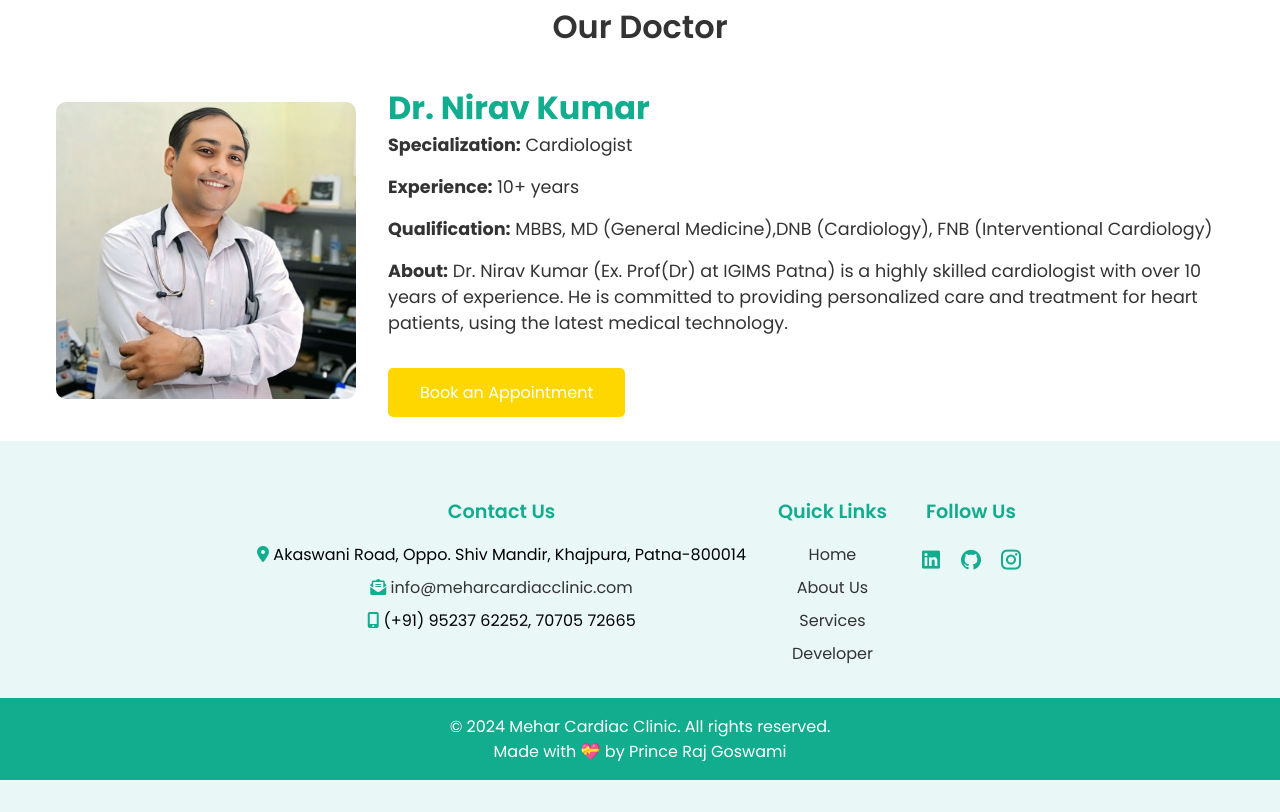
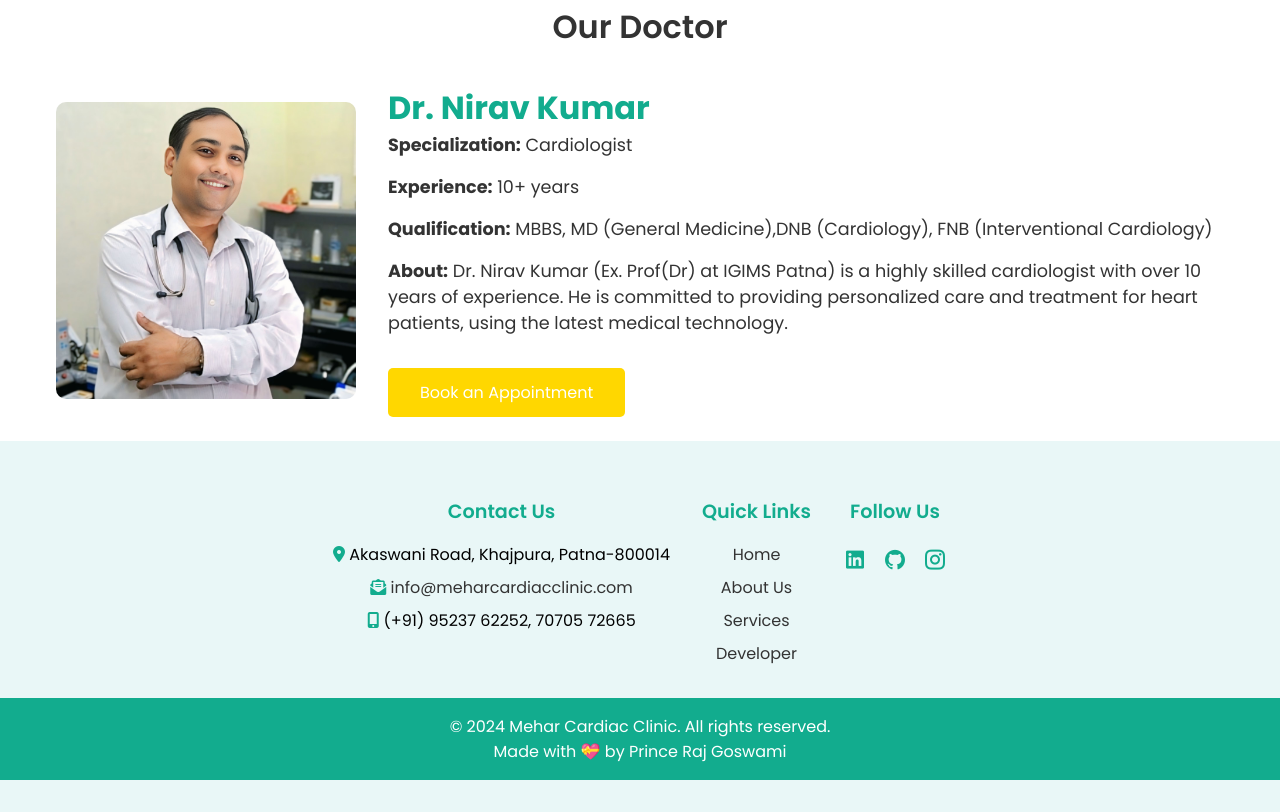
Before and after one commit to Princebharti516/Dr-Nirav-s-Clinic, a plain HTML site: page index.html in a window 1280 px wide. Shown: the part 2716-3528 px from the top of the page. Drawn offline with nearby package versions, Linux system fonts and the light colour scheme.

Commit message:
Index.html

```diff
--- a/index.html
+++ b/index.html
@@ -252,7 +252,7 @@ Trust Dr. Nirav and our team to guide you on your journey to a healthier, strong
         <div class="footer__col">
           <h4>Contact Us</h4>
           <ul>
-  <li><i class="fas fa-map-marker-alt"></i> Akaswani Road, Oppo. Shiv Mandir, Khajpura, Patna-800014</li>
+  <li><i class="fas fa-map-marker-alt"></i> Akaswani Road, Khajpura, Patna-800014</li>
   <li><i class="fas fa-envelope-open-text"></i> <a href="mailto:info@meharcardiacclinic.com">info@meharcardiacclinic.com</a></li>
   <li><i class="fas fa-mobile-alt"></i> (+91) 95237 62252, 70705 72665</li>
           </ul>
```
